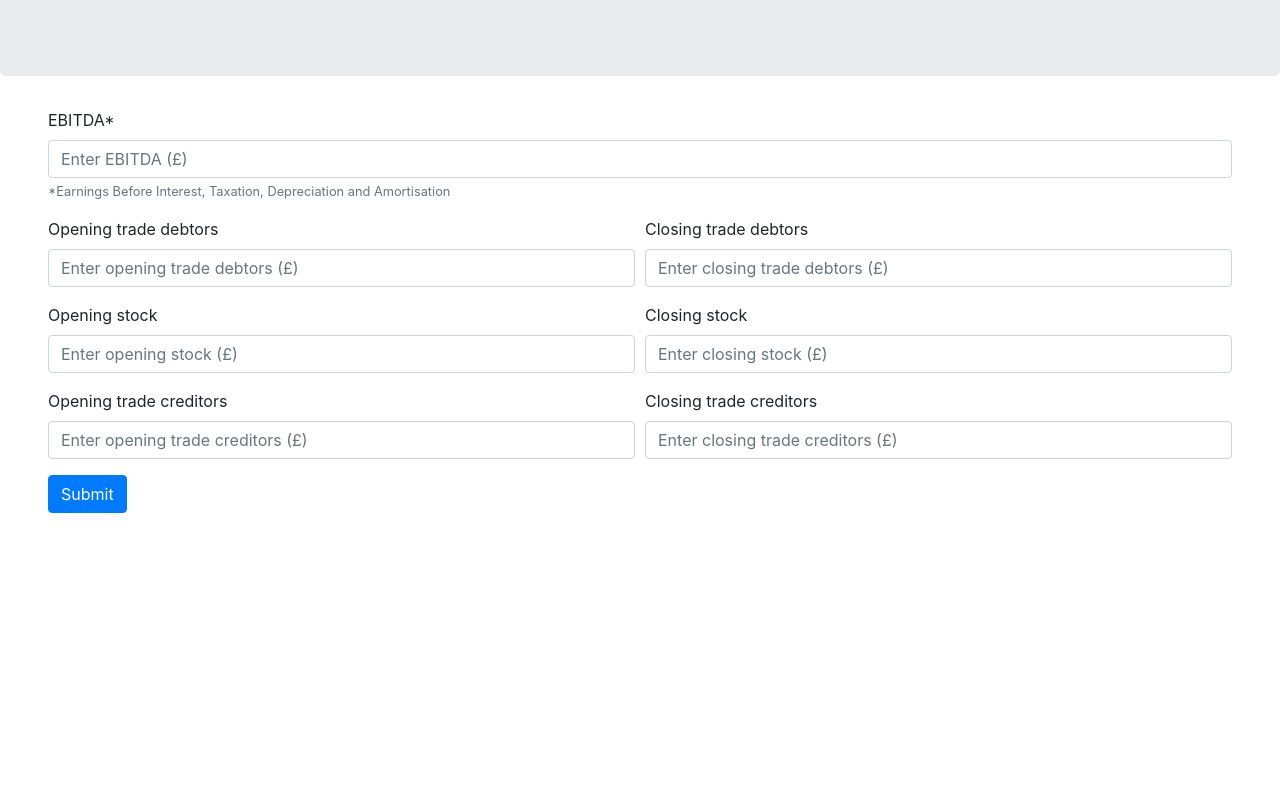
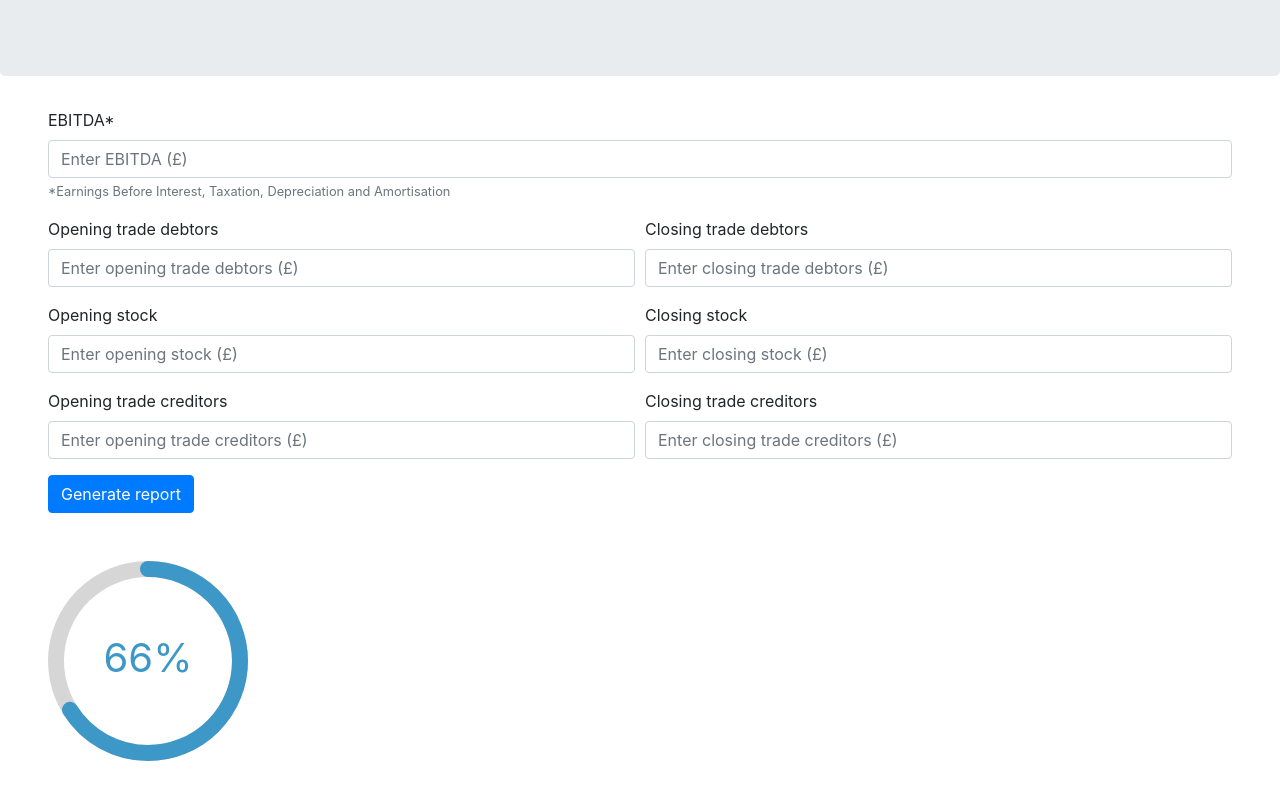
Before and after one commit to harrietgoddard/cash-conversion-analyser, a React (Create React App) app: page / in a window 1280 px wide. Shown: the part 204-1004 px from the top of the page. Before the commit the page ends 800 px from the top, so only its background shows below. Built offline with nearby package versions, Linux system fonts and the light colour scheme.

Commit message:
Circular progress bar installed

```diff
--- a/package.json
+++ b/package.json
@@ -8,6 +8,7 @@
     "@testing-library/user-event": "^7.2.1",
     "react": "^16.13.1",
     "react-bootstrap": "^1.0.1",
+    "react-circular-progressbar": "^2.0.3",
     "react-dom": "^16.13.1",
     "react-scripts": "3.4.1"
   },
--- a/src/components/MainForm/index.js
+++ b/src/components/MainForm/index.js
@@ -1,7 +1,12 @@
 import React from 'react';
 import { Form, Col, Button } from 'react-bootstrap';
+import { CircularProgressbar } from 'react-circular-progressbar';
+import 'react-circular-progressbar/dist/styles.css';
 
 const MainForm = () => {
+
+    const value = 0.66;
+
     return (
         <Form className="ml-5 mr-5">
 
@@ -65,8 +70,18 @@ const MainForm = () => {
             </Form.Row>
 
             <Button variant="primary" type="submit">
-                Submit
+                Generate report
             </Button>
+            <div
+                style={{width: 200, height: 200}}
+                className="mt-5 mb-5"
+            >
+                <CircularProgressbar
+                    value={value}
+                    maxValue={1}
+                    text={`${value * 100}%`}
+                />
+            </div>
         </Form>
     );
 };
```
Also changed, not shown: 1 other file (tests, documents, lock files or other folders).
